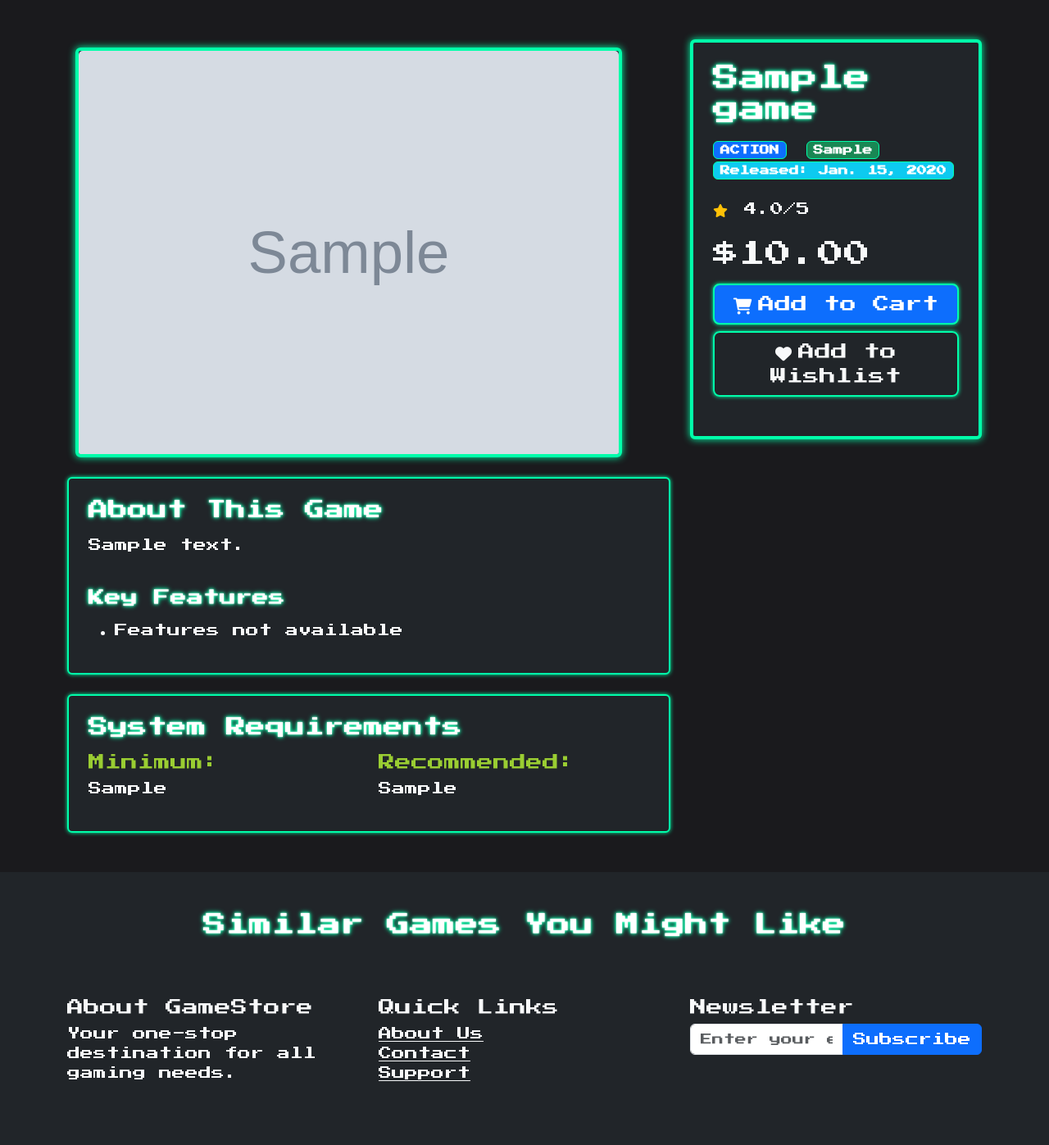
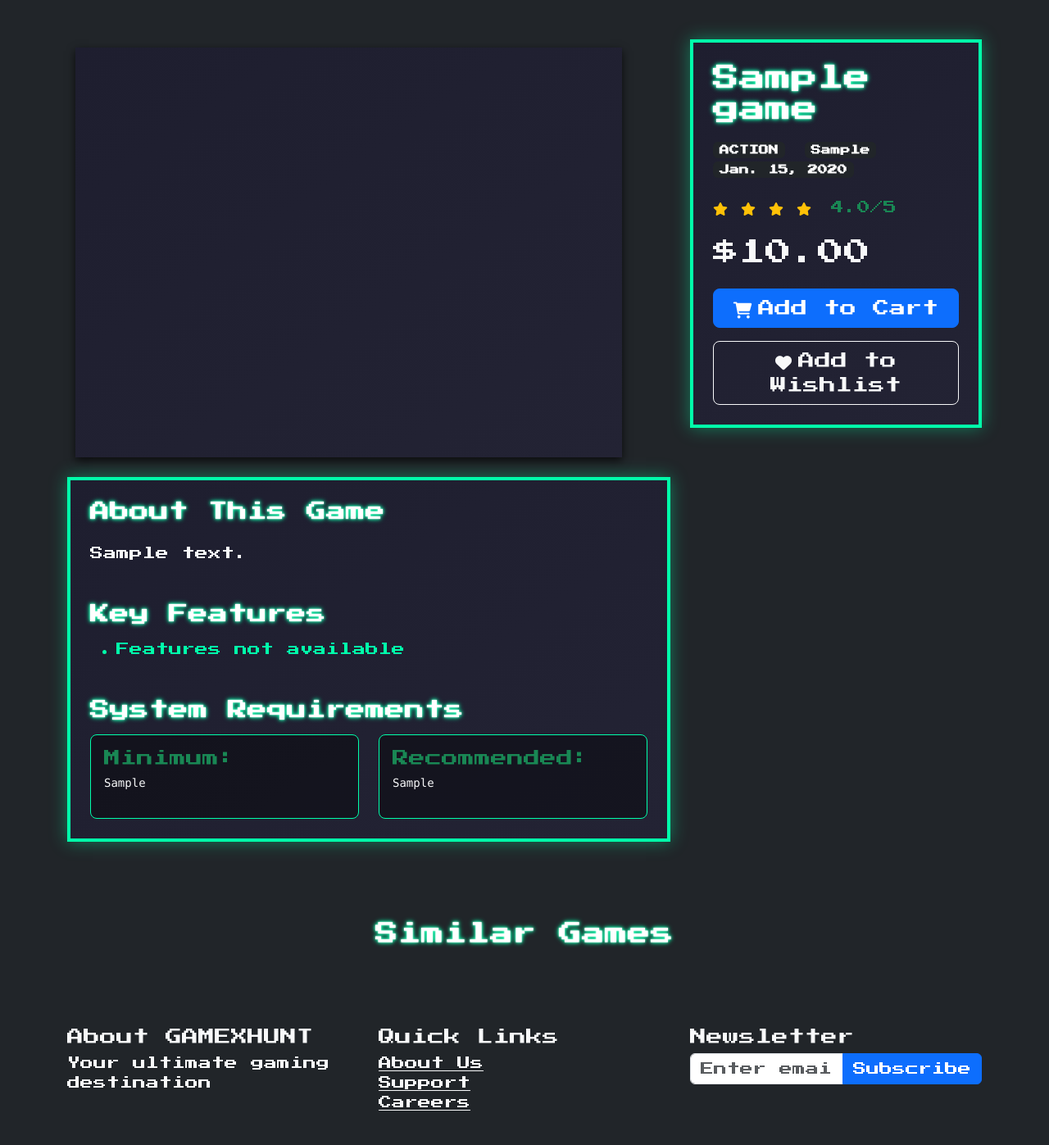
Before and after one commit to NKSMDR/GameHunt, a Django app: page /game/1/ in a window 1280 px wide. Shown: the part 78-1475 px from the top of the page at 82% size. Before the commit the page ends 1397 px from the top, so only its background shows below. Run offline with Django 5.2, Linux system fonts and the light colour scheme; tables that the repository leaves empty hold one stand-in row (values such as "Sample post"); grey boxes marked "Sample" are stand-in pictures.

Commit message:
updated whole gamepage.html

```diff
--- a/templates/gamepage.html
+++ b/templates/gamepage.html
@@ -9,17 +9,38 @@
     <link href="https://cdnjs.cloudflare.com/ajax/libs/font-awesome/6.0.0/css/all.min.css" rel="stylesheet">
     <link href="https://fonts.googleapis.com/css2?family=Press+Start+2P&display=swap" rel="stylesheet">
     <link rel="stylesheet" href="{% static 'homecss/styles.css' %}">
+    <style>
+        .gamepage-hero {
+            background: linear-gradient(145deg, #1e1e2f, #232334);
+            border: 4px solid #0fa;
+            box-shadow: 0 0 20px rgba(0, 255, 170, 0.4);
+        }
+        .glowing-text {
+            color: #fff;
+            text-shadow: 0 0 2px #fff, 0 0 4px #0fa, 0 0 6px #0fa;
+        }
+        .pixel-list li {
+            font-family: 'Press Start 2P', cursive;
+            color: #0fa;
+            margin-bottom: 1rem;
+        }
+        .req-box {
+            background: rgba(0, 0, 0, 0.4);
+            padding: 1rem;
+            border-radius: 8px;
+            border: 1px solid #0fa;
+        }
+    </style>
 </head>
 
-<body>
-    <!-- Navigation Bar (kept consistent with home page) -->
+<body class="bg-dark">
+    <!-- Navigation -->
     <nav class="navbar navbar-expand-lg navbar-dark">
         <div class="container">
             <a class="navbar-brand d-flex align-items-center" href="{% url 'home' %}">
                 <img src="{% static 'GameImages/ghost_of_tsushima/logo2.png' %}" alt="Logo" style="max-height: 40px;" class="me-2">
                 <span style="font-size: 1.2rem; color: yellowgreen; font-family: 'Press Start 2P', cursive;">GAMEXHUNT</span>
             </a>
-            <!-- Rest of navbar remains the same -->
             <button class="navbar-toggler" type="button" data-bs-toggle="collapse" data-bs-target="#navbarNav">
                 <span class="navbar-toggler-icon"></span>
             </button>
@@ -42,93 +63,96 @@
         </div>
     </nav>
 
-    <!-- Game Detail Section with retro styling -->
+    <!-- Main Content -->
     <section class="py-5">
         <div class="container">
-            <div class="row">
-                <!-- Left Column - Game Media -->
+            <div class="row g-4">
+                <!-- Left Column -->
                 <div class="col-lg-8">
-                    <!-- Main Video/Image Container with retro border -->
-                    <div class="card game-card mb-4" style="height: 500px; border: 4px solid #0fa; box-shadow: 0 0 10px #0fa;">
-                        <img src="{{ game.image_url }}" class="card-img-top" alt="{{ game.name }}">
-                        <div class="video-container">
+                    <!-- Main Game Media -->
+                    <div class="game-card show-video" style="height: 500px;">
+                        <div class="media-container">
                             <iframe
-                                src="{{ game.video_url }}?autoplay=1&mute=1&controls=1&loop=1&playlist={{ game.video_id }}&playsinline=1&vq=hd1080"
-                                allow="accelerometer; autoplay; clipboard-write; encrypted-media; gyroscope; picture-in-picture"
+                                src="{{ game.video_url }}?autoplay=1&mute=1&controls=0&loop=1&playlist={{ game.video_id }}"
+                                allow="accelerometer; autoplay; encrypted-media; gyroscope"
+                                class="card-img-top"
                                 allowfullscreen>
                             </iframe>
                         </div>
+                        <button class="btn btn-light btn-sm unmute-btn">🔊</button>
                     </div>
 
-                    <!-- Game Description with retro styling -->
-                    <div class="card bg-dark text-light p-4 mb-4" style="border: 2px solid #0fa; box-shadow: 0 0 5px #0fa;">
-                        <h4 class="mb-3" style="font-family: 'Press Start 2P', cursive; color: #fff; text-shadow: 0 0 2px #fff, 0 0 4px #0fa, 0 0 6px #0fa;">About This Game</h4>
-                        <p>{{ game.description|default:"No description available." }}</p>
+                    <!-- Game Details -->
+                    <div class="gamepage-hero p-4 mt-4">
+                        <h4 class="glowing-text mb-4" style="font-family: 'Press Start 2P', cursive;">About This Game</h4>
+                        <p class="text-light">{{ game.description|default:"No description available." }}</p>
 
-                        <!-- Game Features with retro styling -->
-                        <h5 class="mt-4 mb-3" style="font-family: 'Press Start 2P', cursive; color: #fff; text-shadow: 0 0 2px #fff, 0 0 4px #0fa, 0 0 6px #0fa;">Key Features</h5>
-                        <ul class="retro-list">
+                        <h4 class="glowing-text mt-5 mb-3" style="font-family: 'Press Start 2P', cursive;">Key Features</h4>
+                        <ul class="pixel-list">
                             {% for feature in game.features.all %}
                             <li>{{ feature.description }}</li>
                             {% empty %}
                             <li>Features not available</li>
                             {% endfor %}
                         </ul>
-                    </div>
 
-                    <!-- System Requirements with retro styling -->
-                    <div class="card bg-dark text-light p-4" style="border: 2px solid #0fa; box-shadow: 0 0 5px #0fa;">
-                        <h4 class="mb-3" style="font-family: 'Press Start 2P', cursive; color: #fff; text-shadow: 0 0 2px #fff, 0 0 4px #0fa, 0 0 6px #0fa;">System Requirements</h4>
-                        <div class="row">
+                        <h4 class="glowing-text mt-5 mb-3" style="font-family: 'Press Start 2P', cursive;">System Requirements</h4>
+                        <div class="row g-4">
                             <div class="col-md-6">
-                                <h5 style="font-family: 'Press Start 2P', cursive; color: yellowgreen;">Minimum:</h5>
-                                {{ game.min_requirements|default:"Not specified"|linebreaks }}
+                                <div class="req-box">
+                                    <h5 class="text-success" style="font-family: 'Press Start 2P', cursive;">Minimum:</h5>
+                                    <pre class="text-light">{{ game.min_requirements|default:"Not specified" }}</pre>
+                                </div>
                             </div>
                             <div class="col-md-6">
-                                <h5 style="font-family: 'Press Start 2P', cursive; color: yellowgreen;">Recommended:</h5>
-                                {{ game.recommended_requirements|default:"Not specified"|linebreaks }}
+                                <div class="req-box">
+                                    <h5 class="text-success" style="font-family: 'Press Start 2P', cursive;">Recommended:</h5>
+                                    <pre class="text-light">{{ game.recommended_requirements|default:"Not specified" }}</pre>
+                                </div>
                             </div>
                         </div>
                     </div>
                 </div>
 
-                <!-- Right Column - Game Info and Purchase with retro styling -->
+                <!-- Right Column -->
                 <div class="col-lg-4">
-                    <div class="card bg-dark text-light p-4 sticky-top" style="top: 20px; border: 4px solid #0fa; box-shadow: 0 0 10px #0fa;">
-                        <h2 class="mb-3" style="font-family: 'Press Start 2P', cursive; color: #fff; text-shadow: 0 0 2px #fff, 0 0 4px #0fa, 0 0 6px #0fa;">{{ game.name }}</h2>
+                    <div class="gamepage-hero p-4 sticky-top" style="top: 20px;">
+                        <h2 class="glowing-text mb-3" style="font-family: 'Press Start 2P', cursive;">{{ game.name }}</h2>
 
-                        <!-- Game Metadata with retro badges -->
-                        <div class="mb-4">
-                            <span class="badge bg-primary me-2" style="border: 1px solid #0fa;">{{ game.category }}</span>
-                            <span class="badge bg-success me-2" style="border: 1px solid #0fa;">{{ game.developer }}</span>
-                            <span class="badge bg-info" style="border: 1px solid #0fa;">Released: {{ game.release_date }}</span>
+                        <div class="metadata-grid mb-4">
+                            <span class="badge bg-dark me-2">{{ game.category }}</span>
+                            <span class="badge bg-dark me-2">{{ game.developer }}</span>
+                            <span class="badge bg-dark">{{ game.release_date }}</span>
                         </div>
 
-                        <!-- Rating with retro styling -->
-                        <div class="mb-4">
-                            <div class="d-flex align-items-center">
-                                <div class="me-3">
-                                    <i class="fas fa-star text-warning"></i>
-                                    <span class="ms-1" style="font-family: 'Press Start 2P', cursive;">{{ game.rating|default:"N/A" }}/5</span>
-                                </div>
+                        <div class="rating-box mb-4">
+                            <div class="stars">
+                                {% with ''|center:game.rating as range %}
+                                {% for _ in range %}
+                                <i class="fas fa-star text-warning"></i>
+                                {% endfor %}
+                                {% endwith %}
+                                <span class="ms-2 text-success" style="font-family: 'Press Start 2P', cursive;">{{ game.rating|default:"N/A" }}/5</span>
                             </div>
                         </div>
 
-                        <!-- Price and Purchase with retro styling -->
-                        <div class="mb-4">
+                        <div class="pricing-box mb-4">
                             {% if game.discount %}
                             <div class="text-decoration-line-through text-muted" style="font-family: 'Press Start 2P', cursive;">${{ game.original_price }}</div>
-                            <div class="h2 text-success mb-3" style="font-family: 'Press Start 2P', cursive;">${{ game.price }}
-                                <span class="badge bg-danger" style="border: 1px solid #0fa;">-{{ game.discount }}%</span>
+                            <div class="h2 text-success" style="font-family: 'Press Start 2P', cursive;">
+                                ${{ game.price }}
+                                <span class="badge bg-danger ms-2">-{{ game.discount }}%</span>
                             </div>
                             {% else %}
-                            <div class="h2 mb-3" style="font-family: 'Press Start 2P', cursive;">${{ game.price }}</div>
+                            <div class="h2 text-light" style="font-family: 'Press Start 2P', cursive;">${{ game.price }}</div>
                             {% endif %}
+                        </div>
 
-                            <button class="btn btn-primary btn-lg w-100 mb-2" style="border: 2px solid #0fa; box-shadow: 0 0 5px #0fa;">
+                        <div class="d-grid gap-3">
+                            <button class="btn btn-primary btn-lg" style="font-family: 'Press Start 2P', cursive;">
                                 <i class="fas fa-shopping-cart me-2"></i>Add to Cart
                             </button>
-                            <button class="btn btn-outline-light btn-lg w-100" style="border: 2px solid #0fa; box-shadow: 0 0 5px #0fa;">
+                            <button class="btn btn-outline-light btn-lg" style="font-family: 'Press Start 2P', cursive;">
                                 <i class="fas fa-heart me-2"></i>Add to Wishlist
                             </button>
                         </div>
@@ -138,20 +162,28 @@
         </div>
     </section>
 
-    <!-- Similar Games Section with retro styling -->
-    <section class="py-5 bg-dark">
+    <!-- Similar Games -->
+    <section class="py-5">
         <div class="container">
-            <h3 class="text-center mb-4" style="font-family: 'Press Start 2P', cursive; color: #fff; text-shadow: 0 0 2px #fff, 0 0 4px #0fa, 0 0 6px #0fa;">
-                Similar Games You Might Like
-            </h3>
+            <h3 class="glowing-text text-center mb-5" style="font-family: 'Press Start 2P', cursive;">Similar Games</h3>
             <div class="row g-4">
                 {% for related_game in related_games|slice:":4" %}
                 <div class="col-md-3">
-                    <div class="card game-card" style="border: 2px solid #0fa; box-shadow: 0 0 5px #0fa;">
-                        <img src="{{ related_game.image_url }}" class="card-img-top" alt="{{ related_game.name }}">
-                        <div class="info-strip" style="font-family: 'Press Start 2P', cursive;">
-                            <h5>{{ related_game.name }}</h5>
-                            <span>${{ related_game.price }}</span>
+                    <div class="card game-card position-relative">
+                        <div class="media-container">
+                            <img src="{{ related_game.image_url }}" class="card-img-top" alt="{{ related_game.name }}">
+                            <div class="video-container">
+                                <iframe
+                                    src="{{ related_game.video_url }}?autoplay=1&mute=1&controls=0&loop=1&playlist={{ related_game.video_id }}"
+                                    allow="accelerometer; autoplay; encrypted-media; gyroscope"
+                                    allowfullscreen>
+                                </iframe>
+                            </div>
+                        </div>
+                        <div class="game-name-container">
+                            <a href="{% url 'game_detail' related_game.id %}" class="stretched-link"></a>
+                            <h5 class="game-title">{{ related_game.name }}</h5>
+                            <span class="game-price">${{ related_game.price }}</span>
                         </div>
                     </div>
                 </div>
@@ -160,35 +192,58 @@
         </div>
     </section>
 
-    <!-- Footer remains the same as home page -->
+    <!-- Footer -->
     <footer class="bg-dark text-light py-4">
         <div class="container">
             <div class="row">
                 <div class="col-md-4">
-                    <h5>About GameStore</h5>
-                    <p>Your one-stop destination for all gaming needs.</p>
+                    <h5>About GAMEXHUNT</h5>
+                    <p>Your ultimate gaming destination</p>
                 </div>
                 <div class="col-md-4">
                     <h5>Quick Links</h5>
                     <ul class="list-unstyled">
                         <li><a href="#" class="text-light">About Us</a></li>
-                        <li><a href="#" class="text-light">Contact</a></li>
                         <li><a href="#" class="text-light">Support</a></li>
+                        <li><a href="#" class="text-light">Careers</a></li>
                     </ul>
                 </div>
                 <div class="col-md-4">
                     <h5>Newsletter</h5>
                     <div class="input-group">
-                        <input type="email" class="form-control" placeholder="Enter your email" style="font-size: 14px;">
+                        <input type="email" class="form-control" placeholder="Enter email">
                         <button class="btn btn-primary">Subscribe</button>
                     </div>
                 </div>
             </div>
         </div>
-        <!-- Footer content remains the same -->
     </footer>
 
     <script src="https://cdn.jsdelivr.net/npm/bootstrap@5.3.3/dist/js/bootstrap.bundle.min.js"></script>
-    <script src="{% static 'js/scripts.js' %}"></script>
+    <script>
+        // Video Controls
+        document.querySelectorAll('.unmute-btn').forEach(btn => {
+            btn.addEventListener('click', (e) => {
+                e.stopPropagation();
+                const iframe = btn.closest('.game-card').querySelector('iframe');
+                iframe.src = iframe.src.replace('&mute=1', '');
+                btn.style.display = 'none';
+            });
+        });
+
+        // Hover Video Control
+        document.querySelectorAll('.game-card').forEach(card => {
+            const iframe = card.querySelector('iframe');
+            const originalSrc = iframe.src;
+
+            card.addEventListener('mouseenter', () => {
+                iframe.src = originalSrc + '&autoplay=1&mute=1';
+            });
+
+            card.addEventListener('mouseleave', () => {
+                iframe.src = originalSrc.replace('&autoplay=1', '');
+            });
+        });
+    </script>
 </body>
 </html>
```
